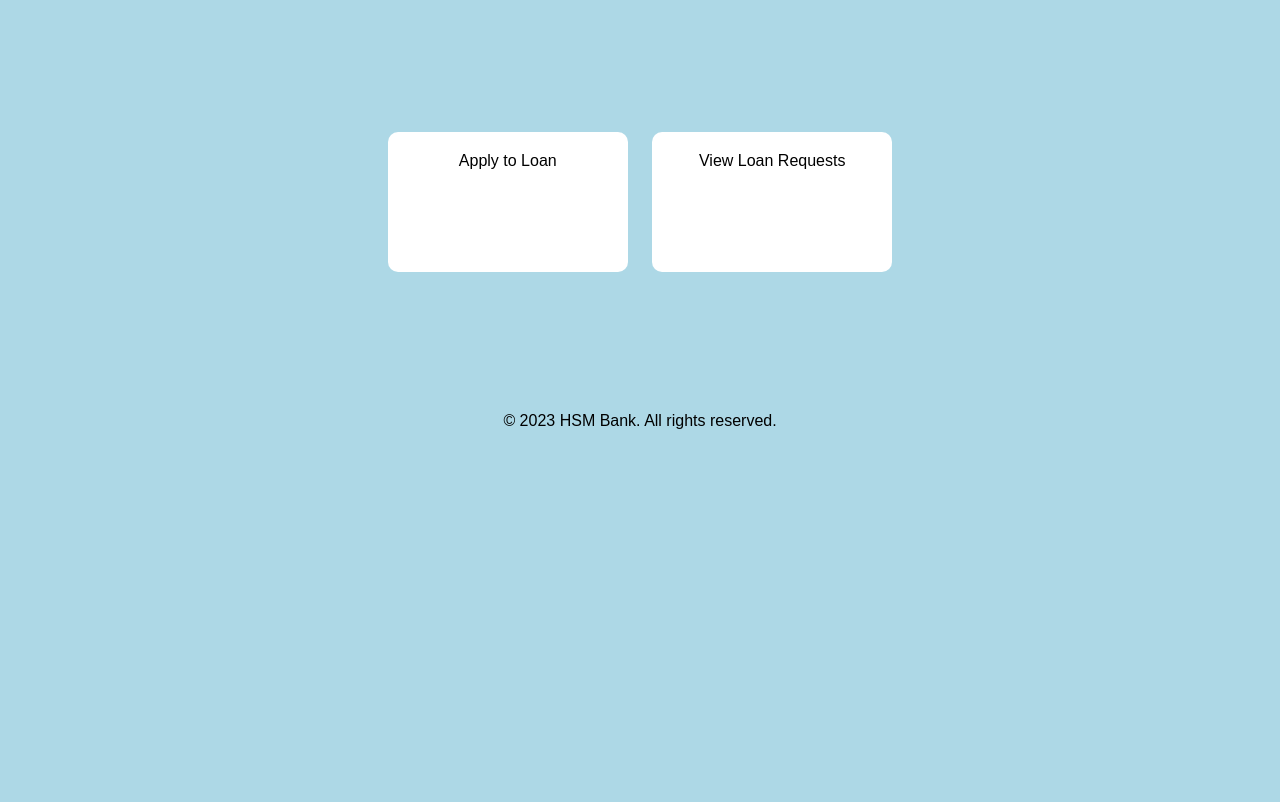
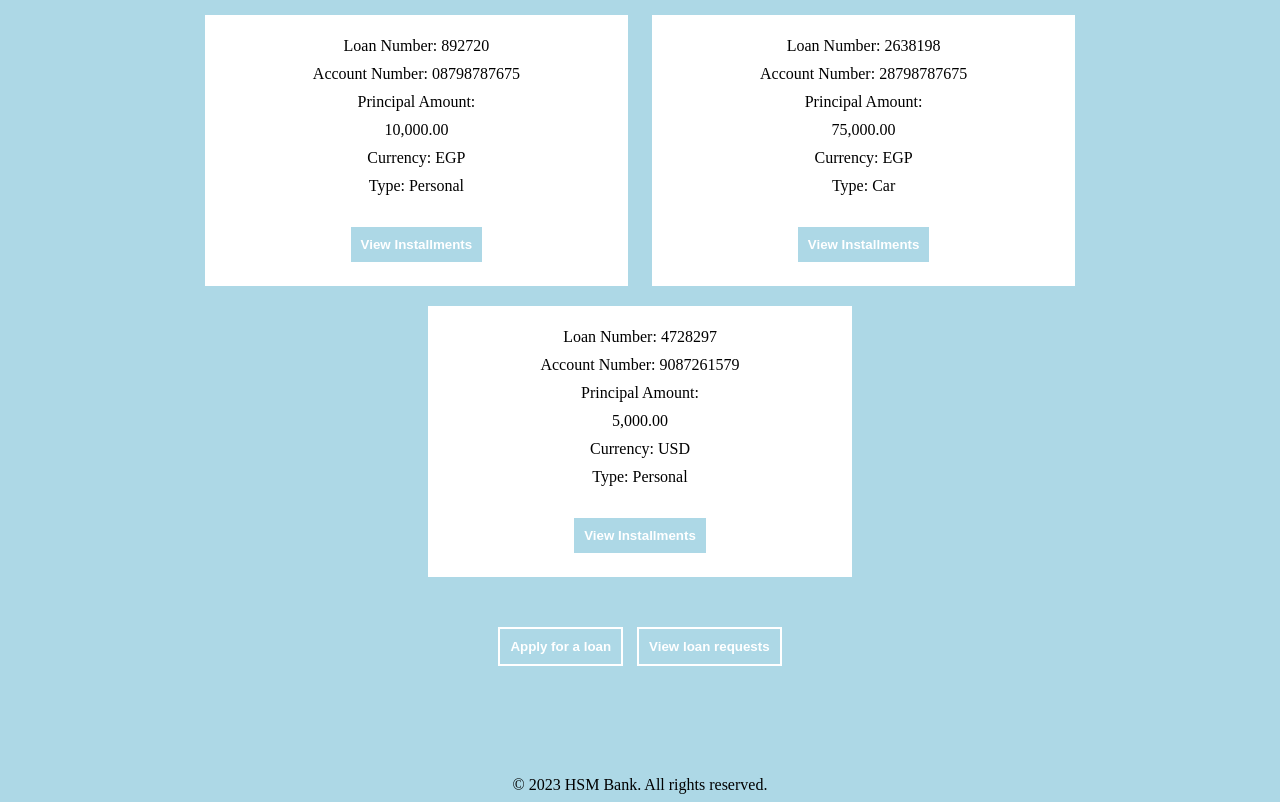
Before and after one commit to software-engineering-2023/HSM, a website: page bankApp/client/loan.html in a window 1280 px wide. Shown: the part 149-951 px from the top of the page. Before the commit the page ends 800 px from the top, so only its background shows below. Drawn offline with Linux system fonts and the light colour scheme.

Commit message:
update to loans

```diff
--- a/bankApp/client/loan.html
+++ b/bankApp/client/loan.html
@@ -1,14 +1,40 @@
 <!DOCTYPE html>
-<html lang="en">
+<html>
   <head>
-    <meta charset="UTF-8">
-    <meta name="viewport" content="width=device-width, initial-scale=1.0">
-    <title>HSM Bank Portal</title>
+    <title>Loans</title>
     <style>
       body {
         background-color: lightblue;
-            font-family: sans-serif;
       }
+      .container {
+        text-align: center;
+      }
+      .box {
+        width: 30%;
+        display: inline-block;
+        border: 2px solid white;
+        padding: 20px;
+        vertical-align: top;
+        background-color: white;
+        margin: 10px;
+      }
+      .loan-info {
+        font-size: 16px;
+        margin-bottom: 10px;
+      }
+      .loan-info:last-child {
+        margin-bottom: 0;
+      }
+      button {
+        margin-top: 20px;
+        padding: 10px;
+        background-color: lightblue;
+        border: 2px solid white;
+        color: white;
+        font-weight: bold;
+      }
+
+
 
       header {
             display: flex;
@@ -28,13 +54,6 @@
             font-size: 20px;
             margin-right: 1000px;
         }
-        h2 {
-            margin: 0;
-            font-size: 20px;
-            text-align: center;
-            font-weight: bold;
-        }
-
         #logout-button {
             float: right;
             margin-top: 0px;
@@ -75,41 +94,12 @@
             display: block;
         }
 
-        main {
-            text-align: center;
-            padding: 20px;
-        }
-
-        .button {
-            display: inline-block;
-            width: 200px;
-            height: 100px;
-            margin: 10px;
-            padding: 20px;
-            background-color: white;
-            color: black;
-            text-align: center;
-            text-decoration: none;
-            border-radius: 10px;
-            transition: background-color 0.3s ease;
-        }
-
-        .button:hover {
-            background-color: lightgrey;
-        }
-
-        .button-container {
-          margin-top: 150px;
-            text-align: center;
-        }
-
         footer {
             text-align: center;
             margin-top: 110px;
         }
     </style>
   </head>
-<body>
   <header>
     <img id="logo" src="logo.jpeg" alt="Logo">
     <h1>HSM Bank</h1>
@@ -122,18 +112,49 @@
         </div>
     </div>
     <a id="logout-button" href="///D:/uni/Software%20Engineering/Project/HSM/bankApp/loginPage.html">Log Out</a>
+
 </header>
+  <body>
+    <div class="container">
+      <h2 style="color: black; font-weight: bold;">Loans</h2>
+      <div class="box">
+        <div class="loan-info">Loan Number: 892720</div>
+        <div class="loan-info">Account Number: 08798787675</div>
+        <div class="loan-info">Principal Amount:</div>
+        <div class="loan-info" style="text-align: center;">10,000.00</div>
+        <div class="loan-info">Currency: EGP</div>
+        <div class="loan-info">Type: Personal</div>
+        <button>View Installments</button>
+      </div>
+      <div class="box">
+        <div class="loan-info">Loan Number: 2638198</div>
+        <div class="loan-info">Account Number: 28798787675</div>
+        <div class="loan-info">Principal Amount:</div>
+        <div class="loan-info" style="text-align: center;">75,000.00</div>
+        <div class="loan-info">Currency: EGP</div>
+        <div class="loan-info">Type: Car</div>
+        <button>View Installments</button>
+      </div>
+      <div class="box">
+        <div class="loan-info">Loan Number: 4728297</div>
+        <div class="loan-info">Account Number: 9087261579</div>
+        <div class="loan-info">Principal Amount:</div>
+        <div class="loan-info" style="text-align: center;">5,000.00</div>
+        <div class="loan-info">Currency: USD</div>
+        <div class="loan-info">Type: Personal</div>
+        <button>View Installments</button>
+      </div>
+      <div style="text-align: center; margin-top: 20px;">
+        <button style="border: 2px solid white; margin-right: 10px;" href="loanApp.html">Apply for a loan</button>
+        <button style="border: 2px solid white;"href="requests.html">View loan requests</button>
 
-    <main>
-      <h2>Loans</h2>
-        <div class="button-container">
-            <a class="button" href="loanApp.html">Apply to Loan</a>
-            <a class="button" href="requests.html">View Loan Requests</a>
       </div>
-    </main>
+    </div>
+  </body>
+
 
     <footer>
         &copy; 2023 HSM Bank. All rights reserved.
     </footer>
-</body>
+
 </html>
```
Lines whose indentation alone changed are shown as unchanged.
